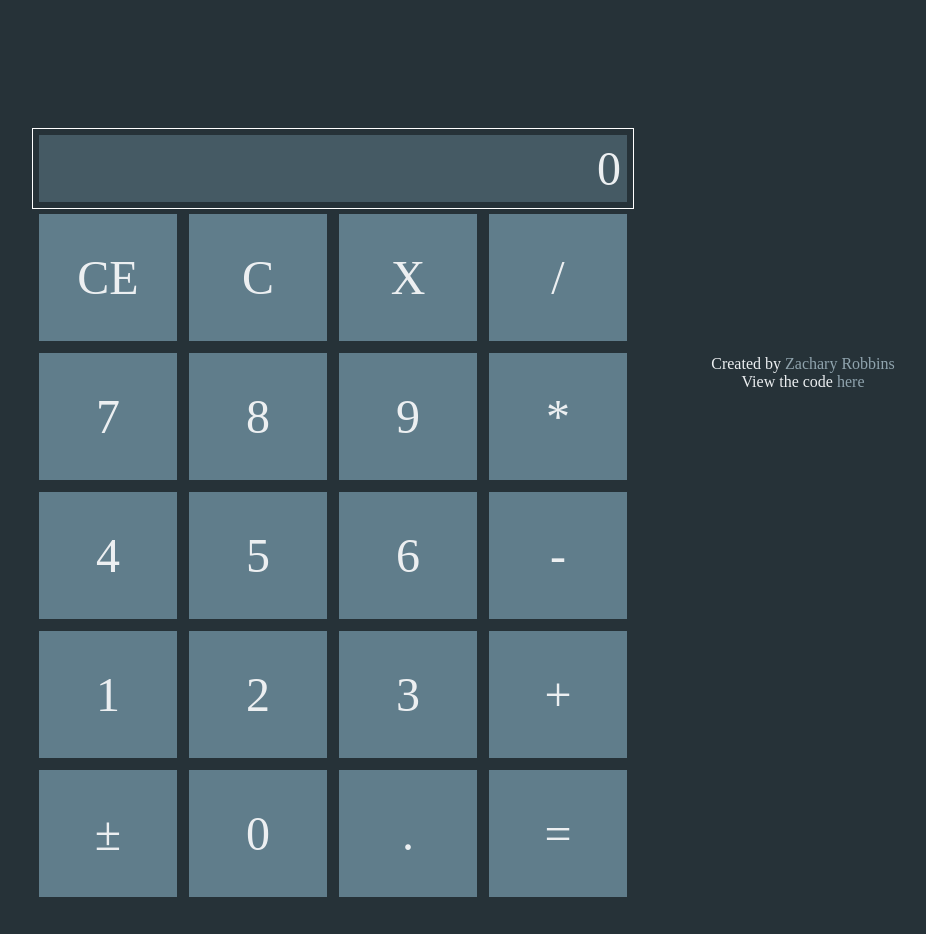
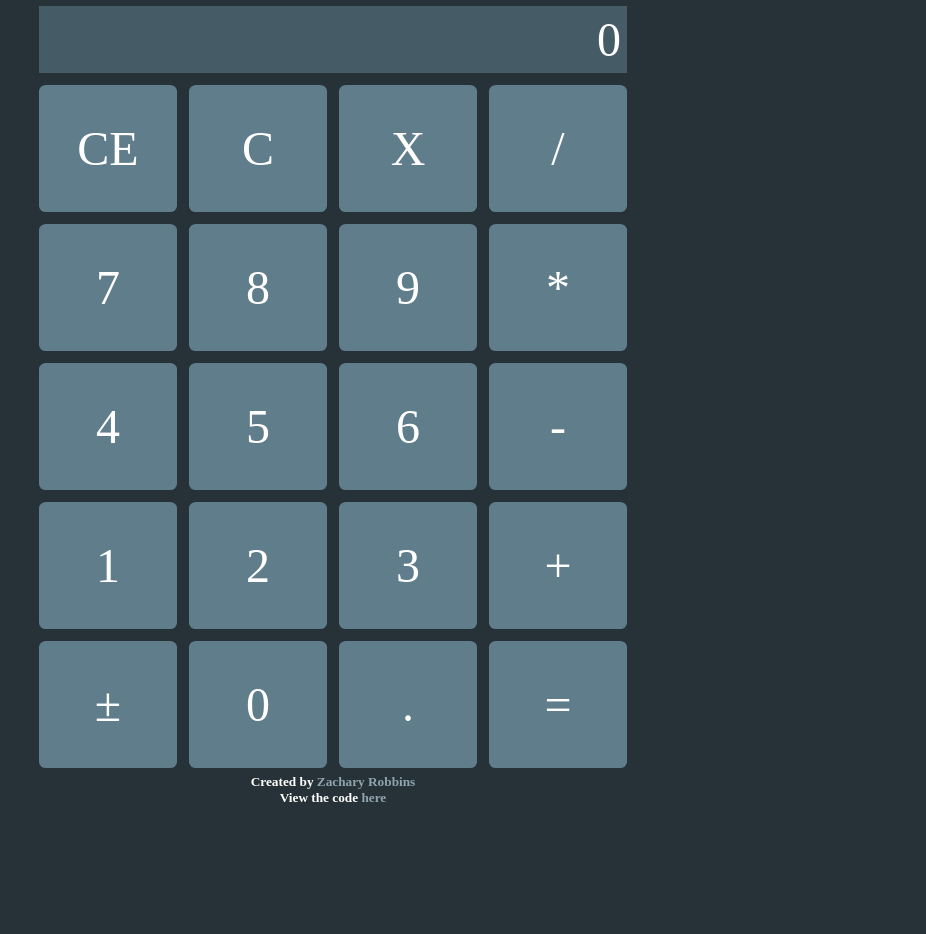
Before and after one commit to Xaqiri/Calculator, a plain HTML site: page index.html in a window 1280 px wide. Shown: the whole page, without its empty margins (307-1233 px from the left). Before the commit the page ends 903 px from the top, so only its background shows below. Drawn offline with Linux system fonts and the light colour scheme.

Commit message:
Fixed links, footer placement.  Rounded buttons.
Links in the footer now have appropriate urls, and the footer is now
appropriately located below the calculator.  Also made the calculator
buttons slightly rounded.

```diff
--- a/css/main.scss
+++ b/css/main.scss
@@ -17,14 +17,16 @@ $bg-900: 	#263238;
 
 body {
 	background: $bg-900;
-	color: $bg-50;
+	// color: $bg-50;
+	color: white;
 	font-size: 3em;
 	margin: 0;
+	padding: 0;
 	@include user-select();
 }
 
 footer {
-	// margin-top: 60%;
+	margin-top: -5%;
 	text-align: center;
 	font-size: 1rem;
 }
@@ -39,28 +41,34 @@ a {
 
 #display {
 	text-align: right;
-	background: $bg-700;
+	// background: $bg-700;
+	background: lighten($bg-900, 15%);
 	padding: 1%;
 	margin: 1%;
 	cursor: default;
 }
 
 .container {
-	margin: 10% auto;
+	margin: 0 auto 10% auto;
 	max-width: 600px;
-	border: 1px solid white;
+	padding: 0;
+	// border: 1px solid white;
 }
 
 .square {
+	border-radius: 5%;
 	background: $bg-500;
 	width: 23%;
 	margin: 1%;
 	padding-top: 6%;
 	padding-bottom: 6%;
+	// height: 40px;
 	float: left;
+	// display: inline-block;
 	text-align: center;
 	&:hover {
 		cursor: pointer;
-		background: $bg-300;
+		// background: $bg-300;
+		background: lighten($bg-500, 15%);
 	}
 }
--- a/index.html
+++ b/index.html
@@ -17,7 +17,6 @@
 			integrity="sha384-Tc5IQib027qvyjSMfHjOMaLkfuWVxZxUPnCJA7l2mCWNIpG9mGCD8wGNIcPD7Txa"
 			crossorigin="anonymous"></script> -->
 		<link rel="stylesheet" type="text/css" href="css/main.css">
-		<link rel="stylesheet" href="master.css">
 	</head>
 	<body>
 		<div class="container">
@@ -26,6 +25,7 @@
 			<!-- Give the C square a width of 73% if alone -->
 			<div class="square">CE</div>
 			<div class="square">C</div>
+			<!-- <div class="square">&#9003;</div> -->
 			<div class="square">X</div>
 			<div class="square">/</div>
 			<div class="square">7</div>
@@ -50,8 +50,12 @@
 		<script src="js/main.js"></script>
 	</body>
 	<footer>
-		<br>
-		<div>Created by <a href="#">Zachary Robbins</a></div>
-		<div>View the code <a href="#">here</a></div>
+		<div class="container">
+			<h5>
+				Created by <a href="http://xaqiri.github.io">Zachary Robbins</a>
+				<br>
+				View the code <a href="https://github.com/Xaqiri/Calculator">here</a>
+			</h5>
+		</div>
 	</footer>
 </html>
```
Also changed, not shown: css/main.css, 1 other file.
